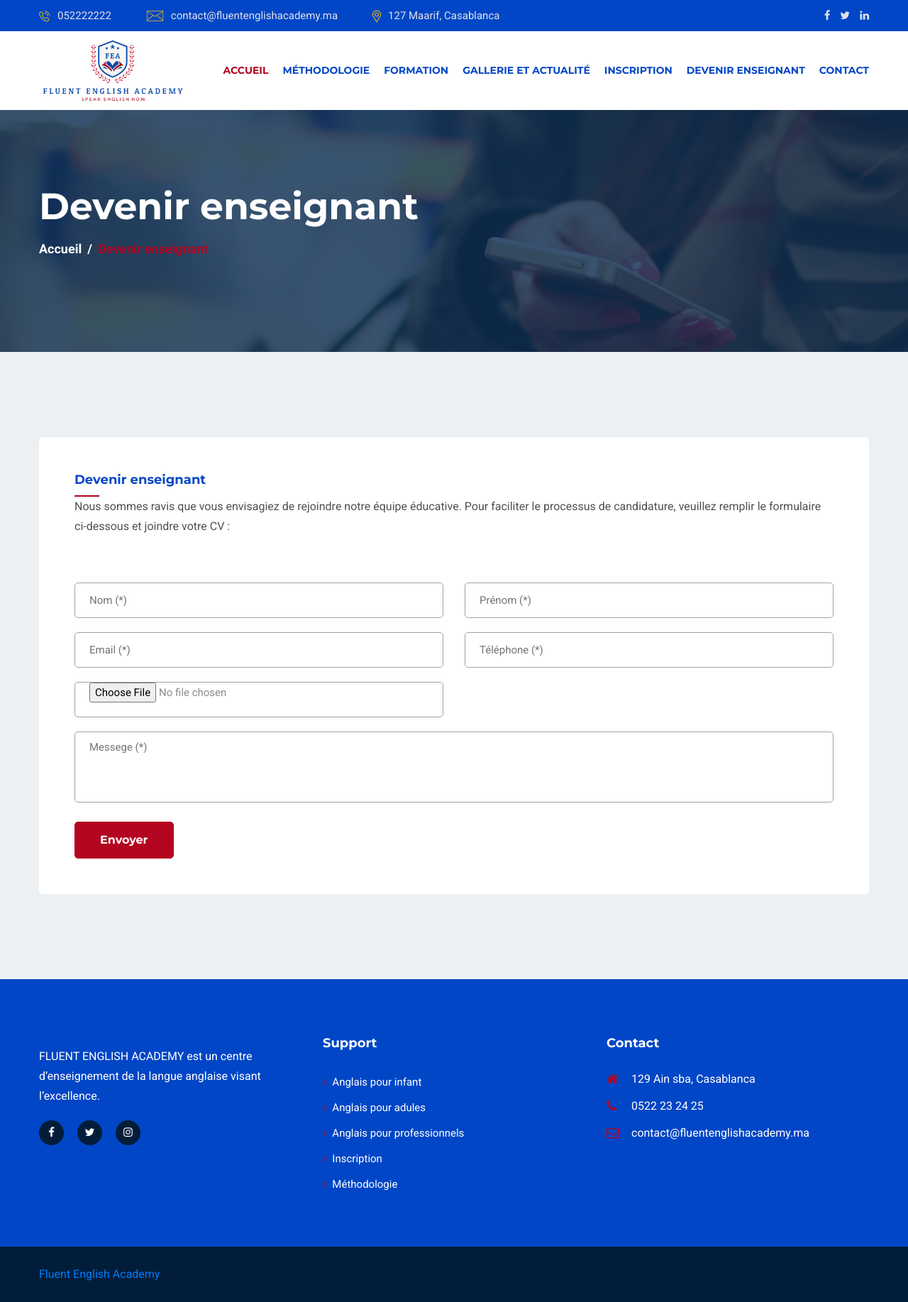
After one commit to brahimimari/english, a PHP site: page /devenirenseignant.php in a window 1280 px wide. The commit adds this page. Shown: the whole page at 71% size. Run offline with PHP 8.4, Linux system fonts and the light colour scheme; some libraries are stand-ins or nearby versions.

Commit message:
page devenir enseignant

```diff
--- /dev/null
+++ b/devenirenseignant.php
@@ -0,0 +1,219 @@
+<!doctype html>
+<html lang="en">
+<head>
+
+    <!--====== Required meta tags ======-->
+    <meta charset="utf-8">
+    <meta http-equiv="x-ua-compatible" content="ie=edge">
+    <meta name="description" content="">
+    <meta name="viewport" content="width=device-width, initial-scale=1, shrink-to-fit=no">
+
+    <!--====== Title ======-->
+    <title></title>
+
+    <!--====== Slick css ======-->
+    <link rel="stylesheet" href="css/slick.css">
+
+    <!--====== Animate css ======-->
+    <link rel="stylesheet" href="css/animate.css">
+
+    <!--====== Nice Select css ======-->
+    <link rel="stylesheet" href="css/nice-select.css">
+
+    <!--====== Nice Number css ======-->
+    <link rel="stylesheet" href="css/jquery.nice-number.min.css">
+
+    <!--====== Magnific Popup css ======-->
+    <link rel="stylesheet" href="css/magnific-popup.css">
+
+    <!--====== Bootstrap css ======-->
+    <link rel="stylesheet" href="css/bootstrap.min.css">
+
+    <!--====== Fontawesome css ======-->
+    <link rel="stylesheet" href="css/font-awesome.min.css">
+
+    <!--====== Default css ======-->
+    <link rel="stylesheet" href="css/default.css">
+
+    <!--====== Style css ======-->
+    <link rel="stylesheet" href="css/style.css">
+
+    <!--====== Responsive css ======-->
+    <link rel="stylesheet" href="css/responsive.css">
+
+
+</head>
+
+<body>
+
+    <!--====== PRELOADER PART START ======-->
+
+
+    <!--====== PRELOADER PART START ======-->
+
+     <?php include('pages/header.php'); ?>
+
+    <!--====== SEARCH BOX PART START ======-->
+
+    <div class="search-box">
+        <div class="serach-form">
+            <div class="closebtn">
+                <span></span>
+                <span></span>
+            </div>
+            <form action="#">
+                <input type="text" placeholder="Search by keyword">
+                <button><i class="fa fa-search"></i></button>
+            </form>
+        </div> <!-- serach form -->
+    </div>
+
+    <!--====== SEARCH BOX PART ENDS ======-->
+
+    <!--====== PAGE BANNER PART START ======-->
+
+    <section id="page-banner" class="pt-105 pb-130 bg_cover" data-overlay="8" style="background-image: url(images/page-banner-6.jpg)">
+        <div class="container">
+            <div class="row">
+                <div class="col-lg-12">
+                    <div class="page-banner-cont">
+                        <h2>Devenir enseignant</h2>
+                        <nav aria-label="breadcrumb">
+                            <ol class="breadcrumb">
+                                <li class="breadcrumb-item"><a href="index.php">Accueil</a></li>
+                                <li class="breadcrumb-item active" aria-current="page">Devenir enseignant</li>
+                            </ol>
+                        </nav>
+                    </div>  <!-- page banner cont -->
+                </div>
+            </div> <!-- row -->
+        </div> <!-- container -->
+    </section>
+
+    <!--====== PAGE BANNER PART ENDS ======-->
+
+    <!--====== CONTACT PART START ======-->
+
+    <section id="contact-page" class="pt-90 pb-120 gray-bg">
+        <div class="container">
+            <div class="row">
+                <div class="col-lg-12">
+                    <div class="contact-from mt-30">
+                        <div class="section-title">
+                            <h5>Devenir enseignant</h5>
+							<p>Nous sommes ravis que vous envisagiez de rejoindre notre équipe éducative. Pour faciliter le processus de candidature, veuillez remplir le formulaire ci-dessous et joindre votre CV :</p>
+                         </div> <!-- section title -->
+                        <div class="main-form pt-45">
+                            <form id="contact-form" action="#" method="post">
+                                <div class="row">
+                                    <div class="col-md-6">
+                                        <div class="singel-form form-group">
+                                            <input name="name" type="text" placeholder="Nom (*)" data-error="Champ obligatoire." required="required">
+                                            <div class="help-block with-errors"></div>
+                                        </div> <!-- singel form -->
+                                    </div>
+									 <div class="col-md-6">
+                                        <div class="singel-form form-group">
+                                            <input name="name" type="text" placeholder="Prénom (*)" data-error="Champ obligatoire." required="required">
+                                            <div class="help-block with-errors"></div>
+                                        </div> <!-- singel form -->
+                                    </div>
+                                    <div class="col-md-6">
+                                        <div class="singel-form form-group">
+                                            <input name="email" type="email" placeholder="Email (*)" data-error="Entrer un email valide." required="required">
+                                            <div class="help-block with-errors"></div>
+                                        </div> <!-- singel form -->
+                                    </div>
+                                    <div class="col-md-6">
+                                        <div class="singel-form form-group">
+                                            <input name="subject" type="phone" placeholder="Téléphone (*)" data-error="Champ obligatoire." required="required">
+                                            <div class="help-block with-errors"></div>
+                                        </div> <!-- singel form -->
+                                    </div>
+
+									<div class="col-md-6">
+                                        <div class="singel-form form-group">
+                                            <input name="cv" type="file" placeholder="Upload CV (*)" data-error="Champ obligatoire." required="required">
+                                            <div class="help-block with-errors"></div>
+                                        </div> <!-- singel form -->
+                                    </div>
+                                    <div class="col-md-12">
+                                        <div class="singel-form form-group">
+                                            <textarea name="messege" placeholder="Messege (*)" data-error="S'il vous plaît, laissez-nous un message." required="required"></textarea>
+                                            <div class="help-block with-errors"></div>
+                                        </div> <!-- singel form -->
+                                    </div>
+                                    <p class="form-message"></p>
+                                    <div class="col-md-12">
+                                        <div class="singel-form">
+                                            <button type="submit" class="main-btn">Envoyer</button>
+                                        </div> <!-- singel form -->
+                                    </div>
+                                </div> <!-- row -->
+                            </form>
+                        </div> <!-- main form -->
+                    </div> <!--  contact from -->
+                </div>
+				</div> <!-- row -->
+        </div> <!-- container -->
+    </section>
+
+    <!--====== CONTACT PART ENDS ======-->
+
+    <!--====== FOOTER PART START ======-->
+  	<?php include('pages/footer.php'); ?>
+  <!--====== FOOTER PART ENDS ======-->
+
+    <!--====== BACK TO TOP PART START ======-->
+
+    <a href="#" class="back-to-top"><i class="fa fa-angle-up"></i></a>
+
+    <!--====== BACK TO TOP PART ENDS ======-->
+
+
+
+
+
+
+
+    <!--====== jquery js ======-->
+    <script src="js/vendor/modernizr-3.6.0.min.js"></script>
+    <script src="js/vendor/jquery-1.12.4.min.js"></script>
+
+    <!--====== Bootstrap js ======-->
+    <script src="js/bootstrap.min.js"></script>
+
+    <!--====== Slick js ======-->
+    <script src="js/slick.min.js"></script>
+
+    <!--====== Magnific Popup js ======-->
+    <script src="js/jquery.magnific-popup.min.js"></script>
+
+    <!--====== Counter Up js ======-->
+    <script src="js/waypoints.min.js"></script>
+    <script src="js/jquery.counterup.min.js"></script>
+
+    <!--====== Nice Select js ======-->
+    <script src="js/jquery.nice-select.min.js"></script>
+
+    <!--====== Nice Number js ======-->
+    <script src="js/jquery.nice-number.min.js"></script>
+
+    <!--====== Count Down js ======-->
+    <script src="js/jquery.countdown.min.js"></script>
+
+    <!--====== Validator js ======-->
+    <script src="js/validator.min.js"></script>
+
+    <!--====== Ajax Contact js ======-->
+    <script src="js/ajax-contact.js"></script>
+
+    <!--====== Main js ======-->
+    <script src="js/main.js"></script>
+
+    <!--====== Map js ======-->
+    <script src="https://maps.googleapis.com/maps/api/js?key=AIzaSyDC3Ip9iVC0nIxC6V14CKLQ1HZNF_65qEQ"></script>
+    <script src="js/map-script.js"></script>
+
+</body>
+</html>
--- a/pages/header.php
+++ b/pages/header.php
@@ -49,7 +49,7 @@
                                         <a href="#">Méthodologie</a>
                                     </li>
                                     <li class="nav-item">
-                                        <a href="courses.html">Formation</a>
+                                        <a href="#">Formation</a>
                                         <ul class="sub-menu">
                                             <li><a href="#">Anglais pour enfants</a></li>
                                             <li><a href="#">Anglais pour adolescents et adultes</a></li>
@@ -65,7 +65,7 @@
                                         <a href="inscription.php">Inscription</a>
                                     </li>
 									<li class="nav-item">
-                                        <a href="#">Devenir enseignant</a>
+                                        <a href="devenirenseignant.php">Devenir enseignant</a>
                                     </li>
                                     <li class="nav-item">
                                         <a href="contact.php">Contact</a>
```
